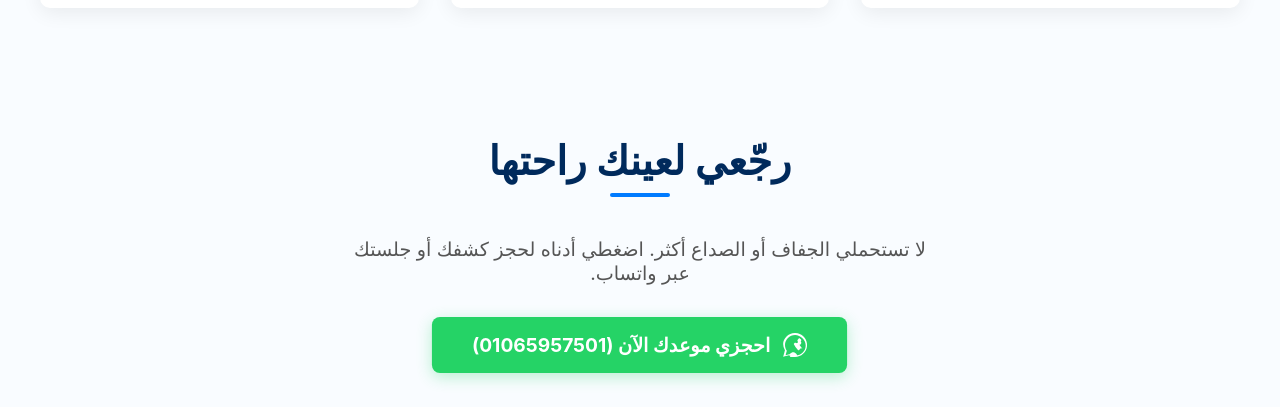
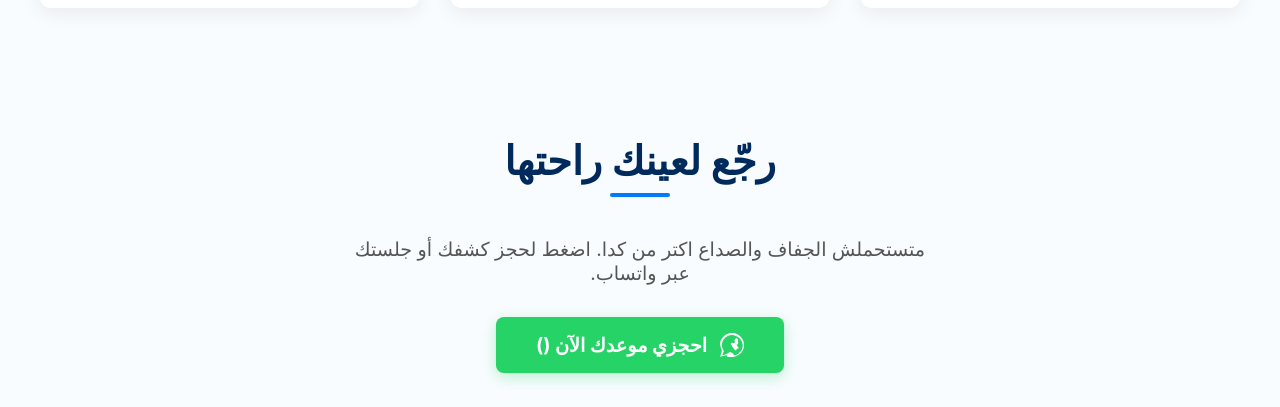
Before and after one commit to anas0magdy/clinic, a React (Vite) app: page / in a window 1280 px wide. Shown: the part 2303-2710 px from the top of the page. Built offline with nearby package versions, Linux system fonts and the light colour scheme.

Commit message:
Fix number in footer

```diff
--- a/src/components/ContactSection.jsx
+++ b/src/components/ContactSection.jsx
@@ -7,9 +7,9 @@ function ContactSection() {
 
   return (
     <section id="contact-section" className="contact-section-wrapper">
-      <h2 className="section-title">رجّعي لعينك راحتها</h2>
+      <h2 className="section-title">رجّع لعينك راحتها</h2>
       <p className="contact-subtitle">
-        لا تستحملي الجفاف أو الصداع أكثر. اضغطي أدناه لحجز كشفك أو جلستك عبر واتساب.
+        متستحملش الجفاف والصداع اكتر من كدا. اضغط لحجز كشفك أو جلستك عبر واتساب.
       </p>
       <div className="contact-content">
         <a
@@ -19,7 +19,7 @@ function ContactSection() {
           rel="noopener noreferrer"
         >
           <WhatsApp />
-          <span>احجزي موعدك الآن (01065957501)</span>
+          <span>احجزي موعدك الآن ()</span>
         </a>
       </div>
     </section>
```
